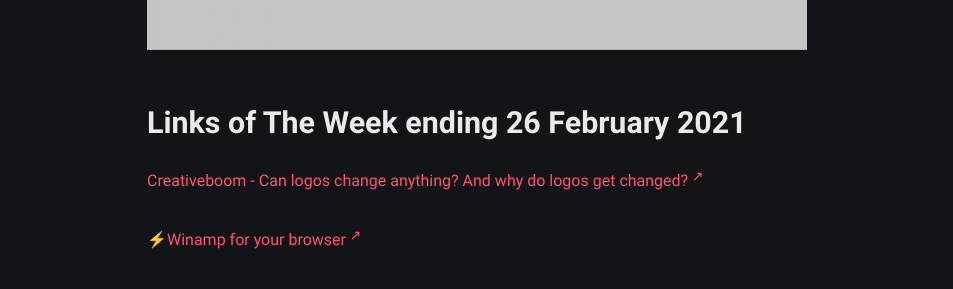
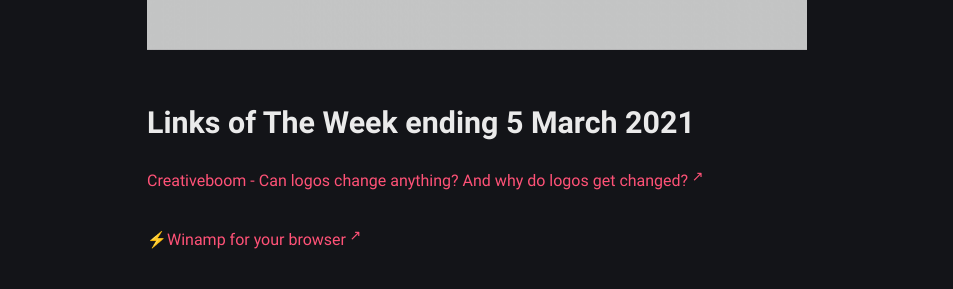
Before and after one commit to wristtattoo/jekyll-klise, a Jekyll site: the page built from _posts/2021-03-05-issue-252-5-march-2021-logos-winamp-90s-and-future-of-web-software.md, in a window 1280 px wide. Shown: the part 878-1167 px from the top of the page, without its empty margins (163-1116 px from the left). Built offline with Jekyll 4.4.1, drawn with Linux system fonts in a browser that asks for light colours; a script that is not in the unit is left out.

Commit message:
Update Links of The Week “2021-03-05-issue-252-5-march-2021-logos-winamp-90s-and-future-of-web-software”

```diff
--- a/_posts/2021-03-05-issue-252-5-march-2021-logos-winamp-90s-and-future-of-web-software.md
+++ b/_posts/2021-03-05-issue-252-5-march-2021-logos-winamp-90s-and-future-of-web-software.md
@@ -6,7 +6,7 @@
 ---
 ![Can logos change anything? And why do logos get changed?](/assets/uploads/issue-252.png "Can logos change anything? And why do logos get changed?")
 
-# Links of The Week ending 26 February 2021
+# Links of The Week ending 5 March 2021
 
 [Creativeboom - Can logos change anything? And why do logos get changed?](https://www.creativeboom.com/resources/can-logos-change-anything/){:title="Can logos change anything? And why do logos get changed?"}{:alt="Can logos change anything? And why do logos get changed?"}{:target="_blank"}
 
```
